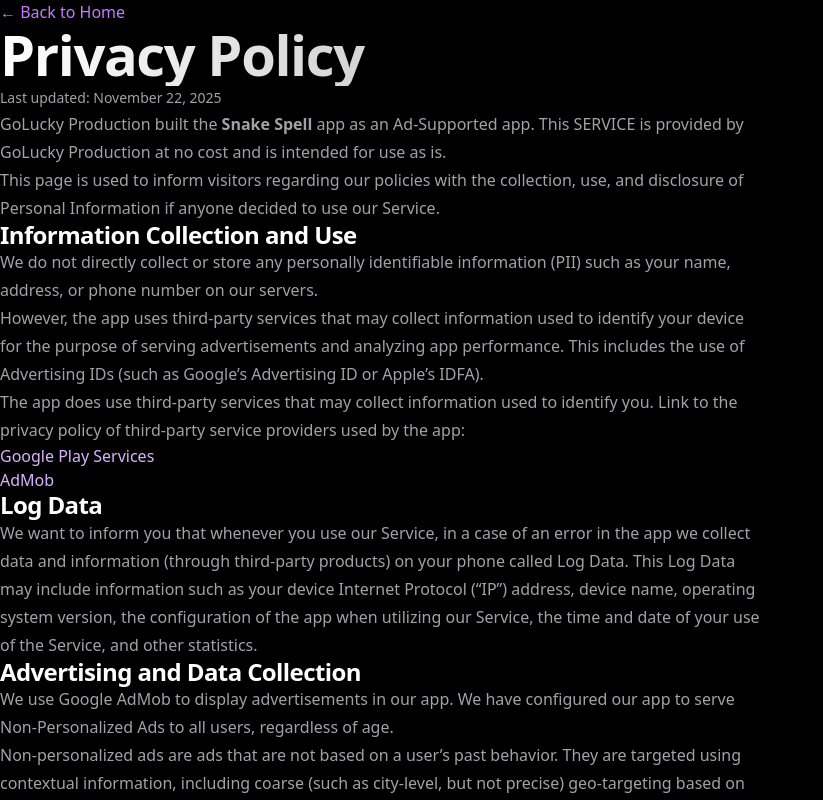
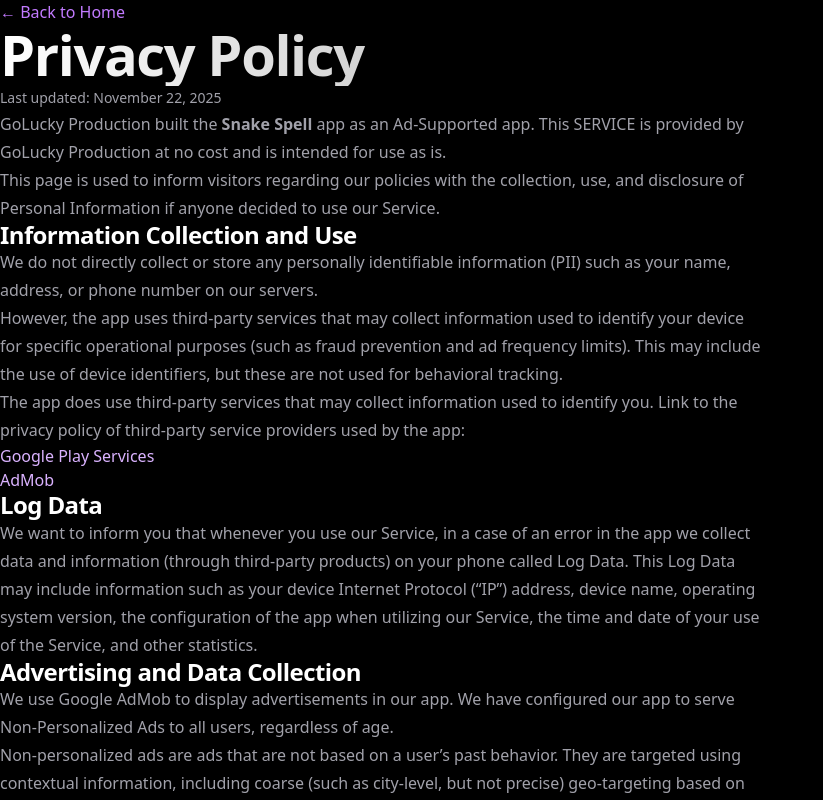
Before and after one commit to GoLucky-inc/GoLuckyProductions, a Next.js app: page /privacy-policy in a window 1280 px wide. Shown: the whole page, without its empty margins (0-823 px from the left). Built offline with nearby package versions, Linux system fonts and the light colour scheme.

Commit message:
Final update to Privacy Policy text

```diff
--- a/app/privacy-policy/page.tsx
+++ b/app/privacy-policy/page.tsx
@@ -28,7 +28,7 @@
                         We do not directly collect or store any personally identifiable information (PII) such as your name, address, or phone number on our servers.
                     </p>
                     <p>
-                        However, the app uses third-party services that may collect information used to identify your device for the purpose of serving advertisements and analyzing app performance. This includes the use of Advertising IDs (such as Google’s Advertising ID or Apple’s IDFA).
+                        However, the app uses third-party services that may collect information used to identify your device for specific operational purposes (such as fraud prevention and ad frequency limits). This may include the use of device identifiers, but these are not used for behavioral tracking.
                     </p>
                     <p>
                         The app does use third-party services that may collect information used to identify you. Link to the privacy policy of third-party service providers used by the app:
@@ -72,7 +72,7 @@
 
                     <h2 className="text-2xl font-semibold text-white mt-8 mb-4">General Data Protection Regulation (GDPR) & User Rights</h2>
                     <p>
-                        If you are located in the European Economic Area (EEA) or the UK, you have certain rights regarding your personal data. Since GoLucky Production does not store your personal data, we cannot delete it directly. However, you can exercise your rights regarding interest-based advertising by managing your device settings as described in the "Advertising and Cookies" section above or by managing your consent preferences via the in-app consent pop-up (if applicable).
+                        If you are located in the European Economic Area (EEA) or the UK, you have certain rights regarding your personal data. Since GoLucky Production does not store your personal data, we cannot delete it directly. However, you can exercise your rights regarding data processing by managing your device settings as described in the "Advertising and Data Collection" section above.
                     </p>
 
                     <h2 className="text-2xl font-semibold text-white mt-8 mb-4">Security</h2>
```
